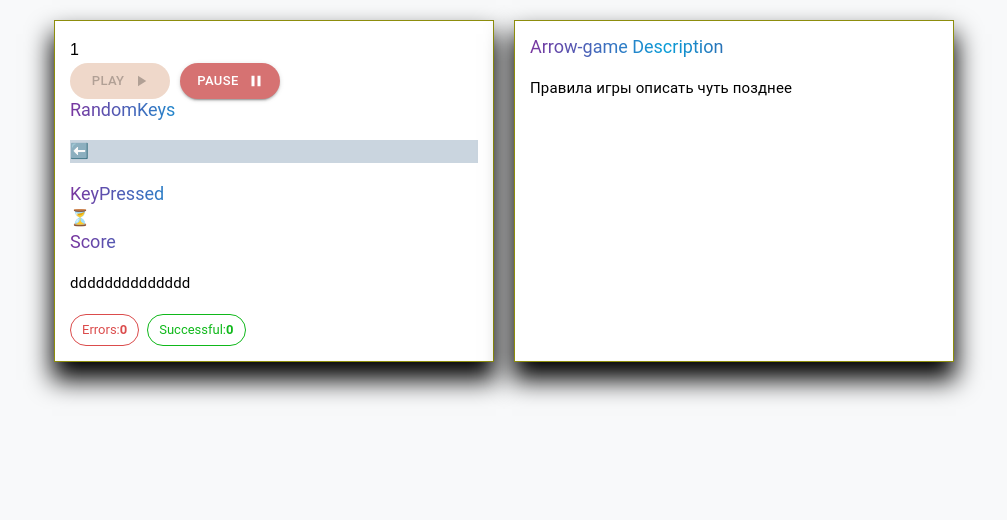
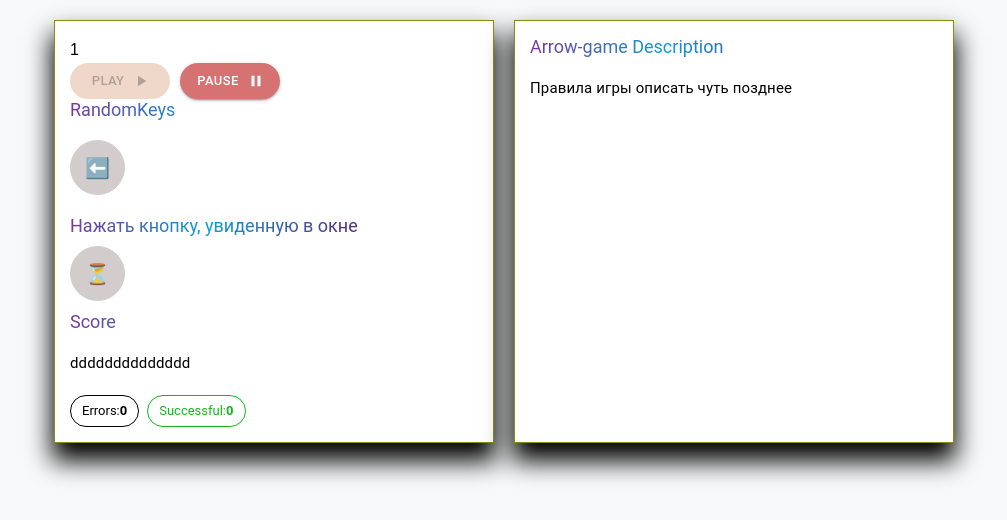
Before and after one commit to ElenaVereskun/redux-toolkit, a React (Vite) app: page / in a window 1280 px wide. Both pictures are taken after a click on the button "PLAY". Shown: the top 520 px of the page, without its empty margins (136-1143 px from the left). Built offline with nearby package versions, Linux system fonts and the light colour scheme.

Commit message:
feat loading

```diff
--- a/index.html
+++ b/index.html
@@ -1,14 +1,17 @@
 <!doctype html>
 <html lang="en">
+
 <head>
   <meta charset="UTF-8" />
-    <link rel="icon" type="image/svg+xml" href="/vite.svg" />
+  <link rel="icon" type="image/svg+xml" href="/favicon.svg" />
   <meta name="viewport" content="width=device-width, initial-scale=1.0" />
-    <title>React Redux App</title>
+  <title>Стрелочники</title>
 </head>
+
 <body>
   <noscript>You need to enable JavaScript to run this app.</noscript>
   <div id="root"></div>
   <script type="module" src="/src/main.tsx"></script>
 </body>
+
 </html>
--- /dev/null
+++ b/src/components/Playground/components/KeyPressed/KeyPressed.module.css
@@ -0,0 +1,18 @@
+.container{
+    margin-bottom: 10px;
+}
+.wrapper{
+    margin-top: 10px;
+    margin-bottom: 10px;
+}
+.icon{
+    display: flex;
+    justify-content: center;
+    align-items: center;
+    font-size: 20px;
+    border: 1px solid rgb(210, 204, 204);
+    border-radius: 50%;
+    background-color: rgb(210, 204, 204);
+    width: 55px;
+    height: 55px;
+}
--- a/src/components/Playground/components/KeyPressed/KeyPressed.tsx
+++ b/src/components/Playground/components/KeyPressed/KeyPressed.tsx
@@ -1,4 +1,4 @@
-// import styles from "./KeyPressed.module.css"
+import styles from "./KeyPressed.module.css"
 
 import { useEffect, useCallback } from "react"
 import { useAppDispatch } from "../../../../app/hooks"
@@ -35,9 +35,11 @@ const KeyPressed: React.FC<IKeyPressedProps> = props => {
   })
 
   return (
-    <div>
-      <TypographyHeader>KeyPressed</TypographyHeader>
-      <span>{keyPressedElement}</span>
+    <div className={styles.container}>
+      <TypographyHeader>Нажать кнопку, увиденную в окне</TypographyHeader>
+      <div className={styles.wrapper}>
+        <span className={styles.icon}>{keyPressedElement}</span>
+      </div>
     </div>
   )
 }
--- a/src/components/Playground/components/Modal/Modal.module.css
+++ b/src/components/Playground/components/Modal/Modal.module.css
@@ -15,11 +15,11 @@
 }
 
 .modalSuccess {
-    border: 1px solid var(--color-green-light);
+    border: 1px solid var(--color-green);
     background-color: var(--color-green-light);
 }
 
 .modalUnsuccess {
-    border: 1px solid var(--color-red-light);
+    border: 1px solid var(--color-red);
     background-color: var(--color-red-light);
 }
--- /dev/null
+++ b/src/components/Playground/components/RandomKeys/PandomKeys.module.css
@@ -0,0 +1,19 @@
+.wrapper {
+    display: flex;
+    flex-direction: row;
+    align-items: center;
+    flex-wrap: wrap;
+    gap: 10px;
+}
+
+.icon {
+    display: flex;
+    justify-content: center;
+    align-items: center;
+    font-size: 20px;
+    border: 1px solid rgb(210, 204, 204);
+    border-radius: 50%;
+    background-color: rgb(210, 204, 204);
+    width: 55px;
+    height: 55px;
+}
--- a/src/components/Playground/components/RandomKeys/components/RandomArrows/RandomArrows.module.css
+++ b/src/components/Playground/components/RandomKeys/components/RandomArrows/RandomArrows.module.css
@@ -1,9 +1,8 @@
-.icon{
-    background-color: rgb(202, 213, 223);
-}
 .iconSuccess{
-    background-color: rgb(170, 231, 211);
+    border:1px solid var(--color-green);
+    background-color: var(--color-green-light);
 }
 .iconUnsuccess{
-    background-color: rgb(211, 147, 147);
+    border:1px solid var(--color-red);
+    background-color: var(--color-red-light);
 }
--- a/src/components/Playground/components/RandomKeys/components/RandomArrows/RandomArrows.tsx
+++ b/src/components/Playground/components/RandomKeys/components/RandomArrows/RandomArrows.tsx
@@ -1,26 +1,27 @@
+import cn from 'classnames'
 import styles from "./RandomArrows.module.css"
 import { MAP_ARROW_CODES } from "../../../../constants"
 import type { IPlayGroundStepsState } from "../../../../store/types"
 import { useAppSelector } from "../../../../../../app/hooks"
 import type { IMapArrowCodes } from "../../../../types"
 import { TypographyText } from "../../../../../UI"
+import stylesCommon from '../../PandomKeys.module.css'
 
 const RandomArrows: React.FC = () => {
-  const getStylesRandomKeys = (element: IPlayGroundStepsState): string => {
-    if (element.success && element.success !== null) {
-      return styles.iconSuccess
-    }
-    if (!element.success && element.success !== null) {
-      return styles.iconUnsuccess
-    }
-    return styles.icon
-  }
 
   const state = useAppSelector(state => state.playground)
 
+  const getStylesRandomKeys = (element: IPlayGroundStepsState): string => {
+    return cn(
+      element.success && element.success !== null && styles.iconSuccess,
+      !element.success && element.success !== null && styles.iconUnsuccess,
+      stylesCommon.icon,
+    )
+  }
+
   return (
-    <div>
-      {state.steps.map(element => (
+    <div className={stylesCommon.wrapper}>
+      {state.steps.map((element: IPlayGroundStepsState) => (
         <TypographyText key={element.step} className={getStylesRandomKeys(element)}>
           {MAP_ARROW_CODES[element.currentValue as keyof IMapArrowCodes]}
         </TypographyText>
--- /dev/null
+++ b/src/components/Playground/components/RandomKeys/components/WelcomeText/WelcomeText.module.css
@@ -0,0 +1,3 @@
+.loader {
+    width: 70%;
+}
--- a/src/components/Playground/components/RandomKeys/components/WelcomeText/WelcomeText.tsx
+++ b/src/components/Playground/components/RandomKeys/components/WelcomeText/WelcomeText.tsx
@@ -1,6 +1,8 @@
-// import styles from "./WelcomeText.module.css"
+import styles from "./WelcomeText.module.css"
+import loader from './image/loader.svg'
 
 import { TypographyText } from "../../../../../UI"
+import stylesCommon from '../../PandomKeys.module.css'
 
 export interface IWelcomeTextProps {
   isTimerActive: boolean
@@ -10,7 +12,13 @@ const WelcomeText: React.FC<IWelcomeTextProps> = props => {
   const { isTimerActive } = props
 
   if (isTimerActive) {
-    return <TypographyText>Loading...</TypographyText>
+    return (
+      <div className={stylesCommon.wrapper}>
+        <span className={stylesCommon.icon}>
+          <img className={styles.loader} src={loader} alt='loader' />
+        </span>
+      </div>
+    )
   }
 
   return (
--- a/src/index.css
+++ b/src/index.css
@@ -11,7 +11,7 @@
 
   --color-red-lighter: #efd8ca;
   --color-red-light: #d67272;
-  --color-red-dark: #db4c4c;
+  --color-red: #db4c4c;
 
   --color-yellow-darker: #d3e35f;
 
```
Also changed, not shown: favicon.svg (added), src/components/Playground/components/RandomKeys/components/WelcomeText/image/loader.svg (added). Lines whose indentation alone changed are shown as unchanged.
